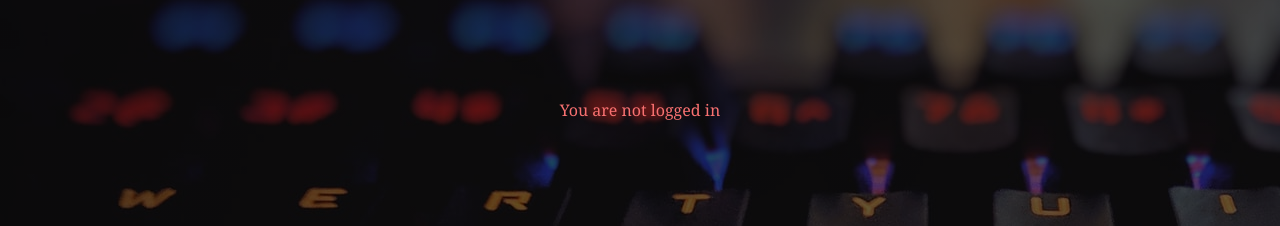
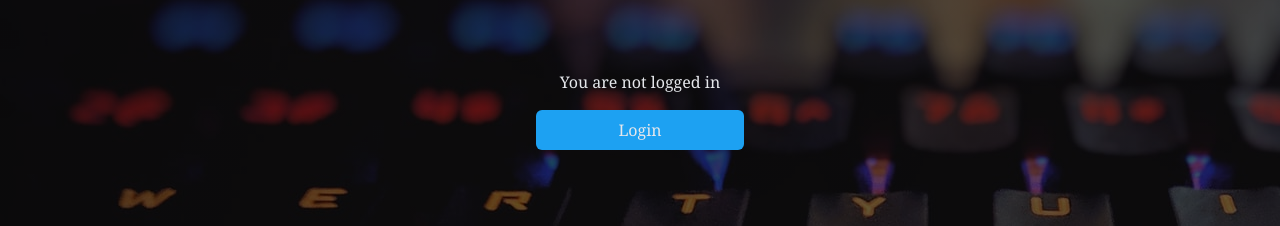
Before and after one commit to Christima-Mary-S/student-opportunity-notifier-frontend, a React (Create React App) app: page /dashboard in a window 1280 px wide. Shown: the part 322-548 px from the top of the page. Built offline with nearby package versions, Linux system fonts and the light colour scheme; no server answers.

Commit message:
dashboard login redirect

```diff
--- a/src/components/Dashboard.js
+++ b/src/components/Dashboard.js
@@ -14,6 +14,7 @@ import { UserEditButton } from "./UserEditButton";
 import SavedArticles from "./SavedArticles";
 import { getSavedArticles } from "../actions/actionCreators.js";
 import { Tab, Tabs, TabList, TabPanel } from "react-tabs";
+import { Link } from "react-router-dom";
 
 export const Dashboard = () => {
   const dispatch = useDispatch();
@@ -48,6 +49,11 @@ export const Dashboard = () => {
       </Tabs>
     </div>
   ) : (
-    <h1 className="text-center text-red-400">You are not logged in</h1>
+    <div className="flex flex-col justify-center items-center">
+      <h1>You are not logged in</h1>
+      <Link to="/login">
+        <button className="btn">Login</button>
+      </Link>
+    </div>
   );
 };
```
